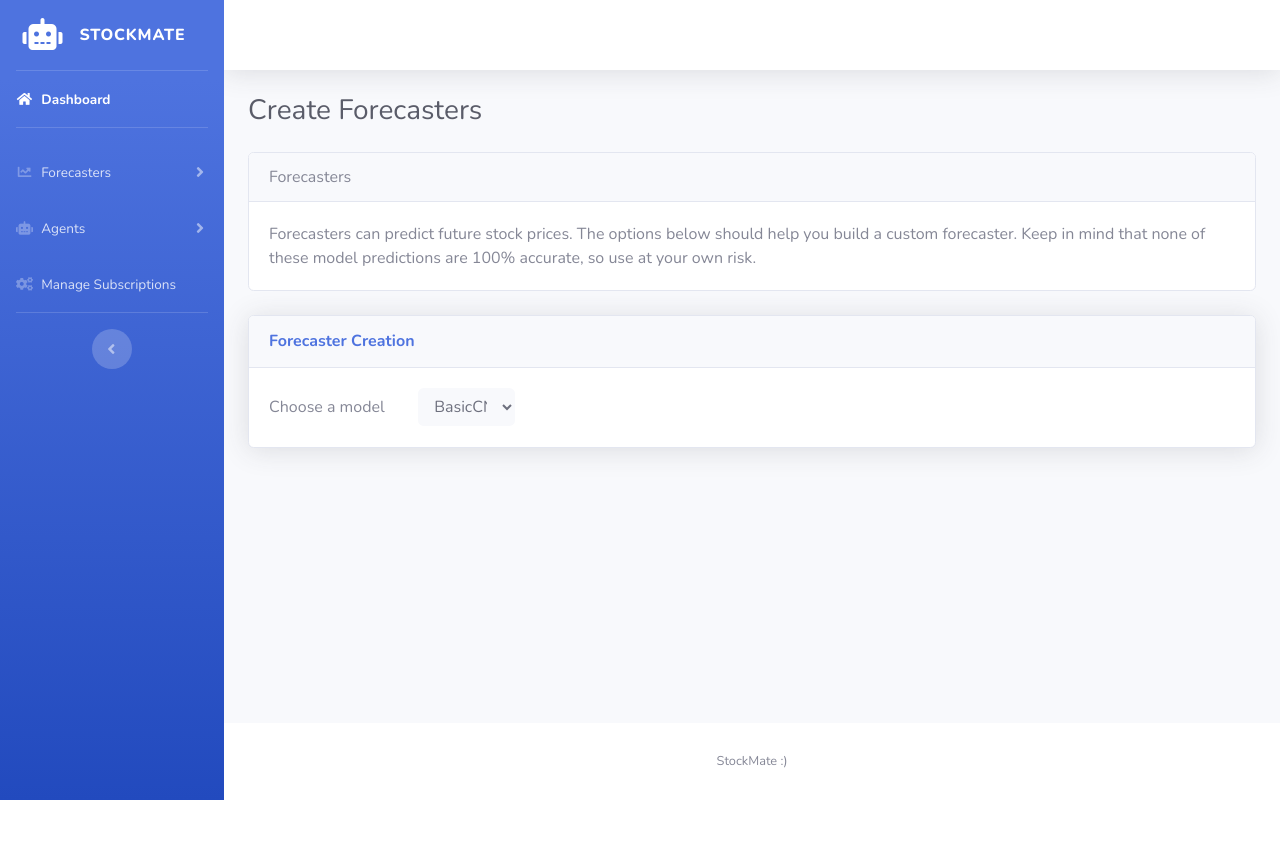
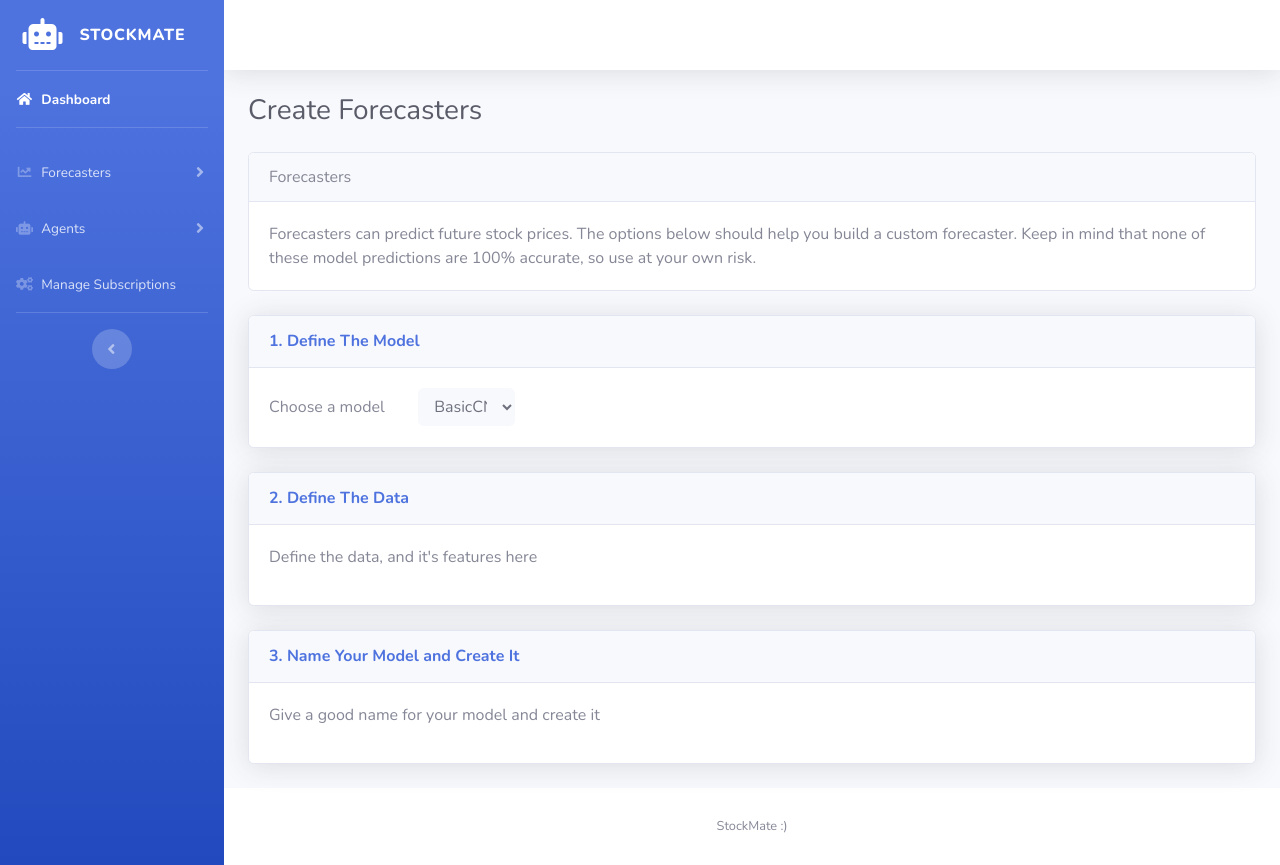
Before and after one commit to AakashSasikumar/StockMate, a Flask app: page /createForecasters in a window 1280 px wide. Before the commit the page ends 800 px from the top, so only its background shows below. Run offline with Flask 2, Linux system fonts and the light colour scheme; some libraries are stand-ins or nearby versions.

Commit message:
Pushing setup.py
1. pushed setup.py
2. Updated CreateForecaster page to include other cards

```diff
--- a/UI/templates/createForecasters.html
+++ b/UI/templates/createForecasters.html
@@ -53,7 +53,7 @@
               <!-- Basic Card Example -->
               <div class="card shadow mb-4">
                 <div class="card-header py-3">
-                  <h6 class="m-0 font-weight-bold text-primary">Forecaster Creation</h6>
+                  <h6 class="m-0 font-weight-bold text-primary">1. Define The Model</h6>
                 </div>
                 <div class="card-body">
                   <label for="forecasterSelection" style="display: inline-block;width: 120px;">Choose a model</label>
@@ -77,6 +77,24 @@
                       <input id="{{'{}ForecasterParam'.format(param)}}" type="number" class="form-control2 bg-light border-0 small" aria-describedby="basic-addon2">
                     </div>
                   {%  endfor %}
+                </div>
+              </div>
+
+              <div class="card shadow mb-4">
+                <div class="card-header py-3">
+                  <h6 class="m-0 font-weight-bold text-primary">2. Define The Data</h6>
+                </div>
+                <div class="card-body">
+                  <p>Define the data, and it's features here</p>
+                </div>
+              </div>
+
+              <div class="card shadow mb-4">
+                <div class="card-header py-3">
+                  <h6 class="m-0 font-weight-bold text-primary">3. Name Your Model and Create It</h6>
+                </div>
+                <div class="card-body">
+                  <p>Give a good name for your model and create it</p>
                 </div>
               </div>
 
--- a/Utils/UIInitializer.py
+++ b/Utils/UIInitializer.py
@@ -1,5 +1,4 @@
 # from DataStore.Indices import Indices
-import json
 import os
 import importlib
 import sys
@@ -21,7 +20,8 @@ def getKerasLayers():
 
 
 def initForecasterDetails(kerasLayers, location="Models/Forecasters",
-                          skipList=["NaiveModel", "KerasBase", "RegressorBase"]):
+                          skipList=["NaiveModel", "KerasBase",
+                                    "RegressorBase"]):
     global allForecasters
 
     allForecasters = {}
--- /dev/null
+++ b/setup.py
@@ -0,0 +1,4 @@
+from DataStore import Indices as ind
+
+nseIndices = ind.NSEIndices(saveLocation="DataStore/Indices/NSE")
+nseIndices.updateIndices()
```
Also changed, not shown: 1 other file.
